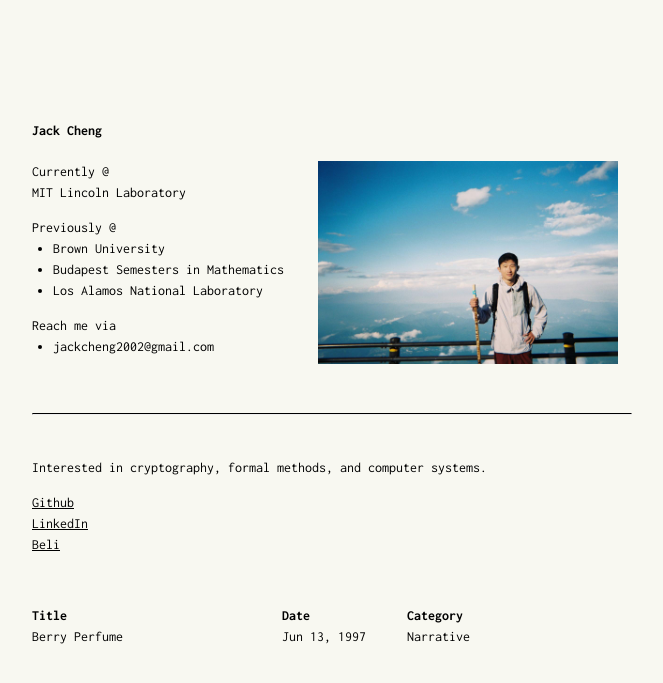
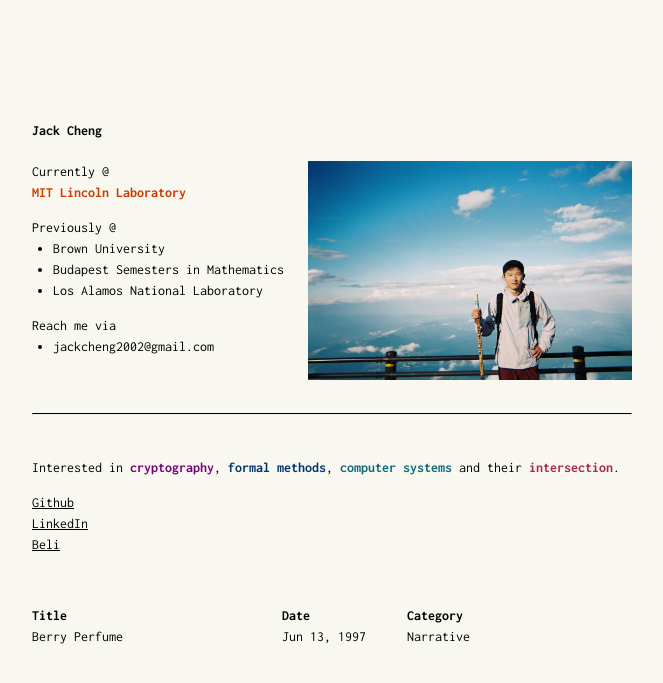
Before and after one commit to 7-jack/7-jack.github.io, a Jekyll site: the page built from index.md, in a window 1280 px wide. Shown: the top 683 px of the page, without its empty margins (308-971 px from the left). Built offline with Jekyll 4.4.1, drawn with Linux system fonts in a browser that asks for light colours.

Commit message:
reformat

```diff
--- a/index.md
+++ b/index.md
@@ -2,10 +2,10 @@
 layout: default
 ---
 
-![image](/assets/pics/fuji.JPG){: style="float:right; max-width: 50%; margin: 0 1em"}
+![image](/assets/pics/fuji.JPG){: style="float:right; max-width: 54%; margin: 0 0 0 1em;"}
 
 Currently @ <br>
-MIT Lincoln Laboratory
+<strong style="color:#CC3A00">MIT Lincoln Laboratory</strong>
 
 Previously @
 * Brown University
@@ -17,6 +17,8 @@ Reach me via
 
 <hr style="border-top: solid 1px; margin: 4em 0 3em 0;" />
 
-Interested in cryptography, formal methods, and computer systems.
+Interested in <strong style="color:#77037B">cryptography</strong>, <strong style="color:#03346E">formal methods</strong>, <strong style="color:#116A7B">computer systems</strong> and their <strong style="color:#A9294F">intersection</strong>.
+
+<!-- colors palette... EF5A6F TODO: move somewhere else -->
 
 {% include socials.html %}
```
